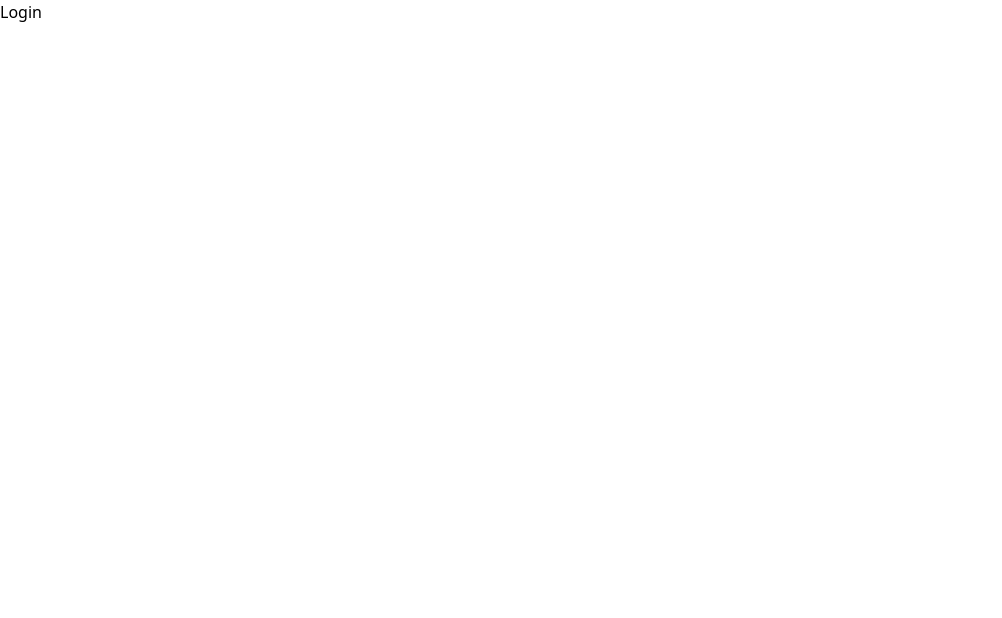
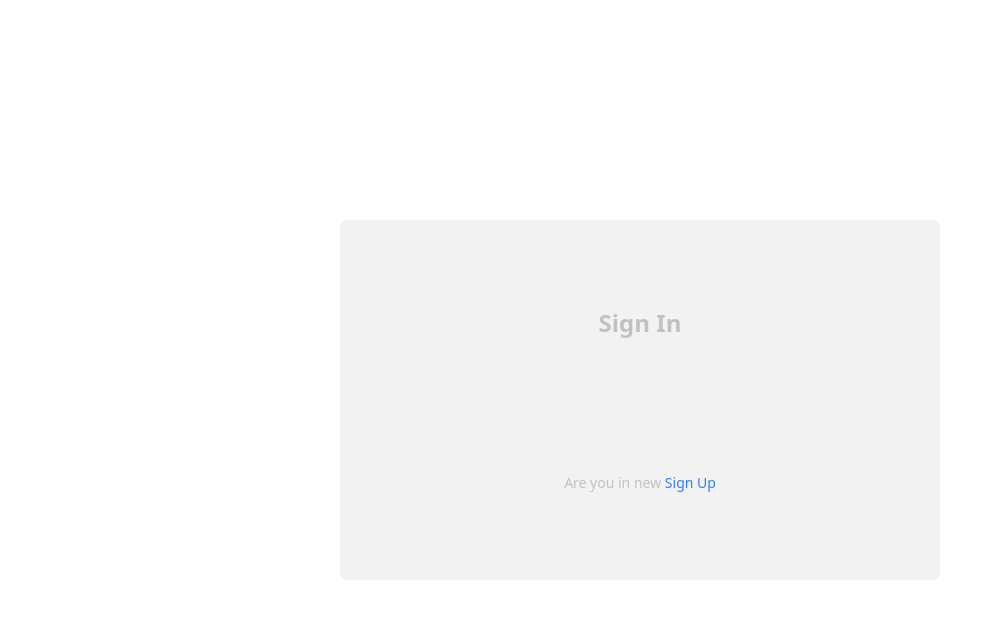
Before and after one commit to SherinNXLT/clinic-management-system-frontend, a React (Vite) app: page / in a window 1280 px wide. Shown: the top 618 px of the page, without its empty margins (0-1002 px from the left). Built offline with nearby package versions, Linux system fonts and the light colour scheme.

Commit message:
To add sign in page static design

```diff
--- a/index.html
+++ b/index.html
@@ -2,7 +2,7 @@
 <html lang="en">
   <head>
     <meta charset="UTF-8" />
-    <link rel="icon" rel="preload" as="image" type="image/x-icon" href="/vite.svg" />
+    <link rel="icon"  href="/vite.svg" />
     <meta name="viewport" content="width=device-width, initial-scale=1.0" />
     <title>Clinic Management System</title>
   </head>
--- a/src/components/ui/landing_page/Login.tsx
+++ b/src/components/ui/landing_page/Login.tsx
@@ -1,9 +1,19 @@
 
 
 const Login = () => {
-  return (
-    <div>Login</div>
-  )
+    // handleSignUp
+    const handleSignUp = (): void => {
+        alert()
+    }
+    return (
+        <div className="w-full h-screen flex justify-center items-center p-5 md:p-10">
+            <div className="w-full h-1/2 md:w-1/2 p-5 rounded-lg bg-black/5 text-black/20 grid place-items-center ">
+
+                <p className="font-bold color  text-2xl">Sign In</p>
+                <p className="text-sm">Are you in new <span className="text-blue-500 cursor-pointer" onClick={handleSignUp}>Sign Up</span></p>
+            </div>
+        </div>
+    )
 }
 
 export default Login
```
